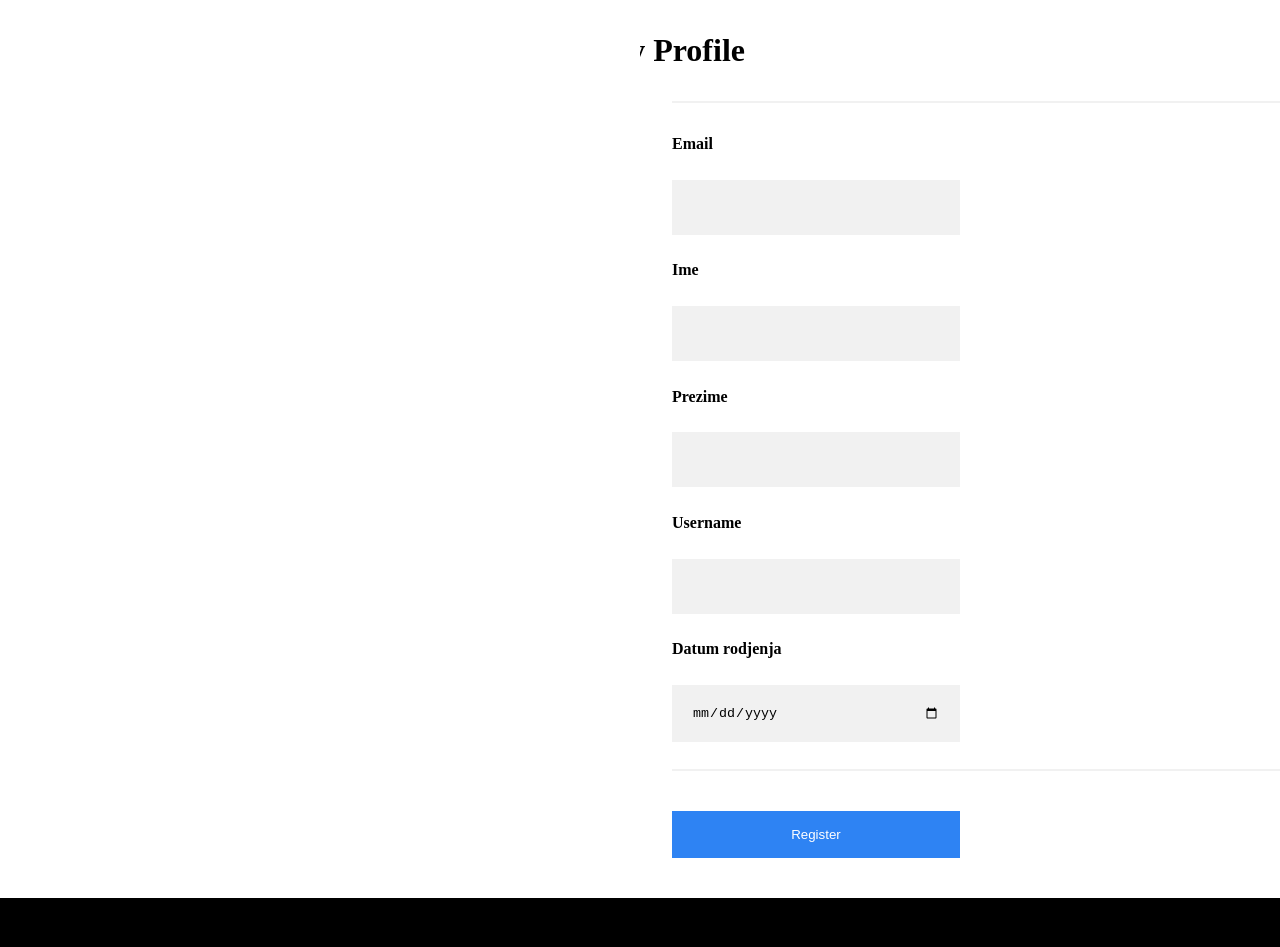
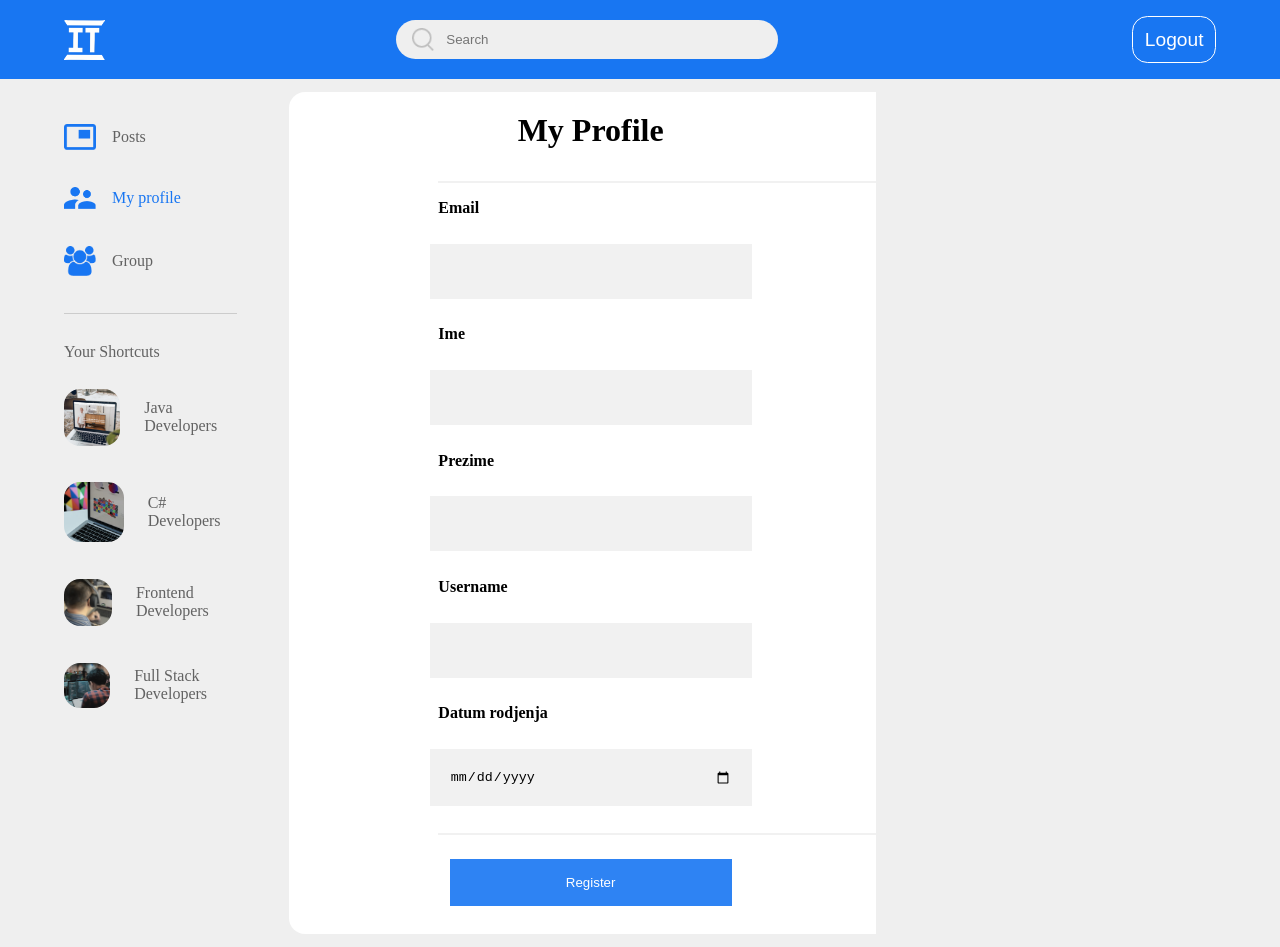
Before and after one commit to andricmilos/socijalni-client, a React (Vite) app: page /myprofile in a window 1280 px wide. Before the commit the page ends 898 px from the top, so only its background shows below. Built offline with nearby package versions, Linux system fonts and the light colour scheme; no server answers.

Commit message:
Ulepsan dizaj i myprofile

```diff
--- a/src/components/HomePage.jsx
+++ b/src/components/HomePage.jsx
@@ -1,26 +1,15 @@
 import "../styles/HomePage.css"
+import Navbar from "./Navbar";
 import { Link, useLocation } from 'react-router-dom';
 
-export default function HomePage(){
-    return(<>
-    <div className="glavni">
-            <nav>
-                <div className="nav-left">
-                    <img src="../assets/logo.png" className="logo" />
-                </div>
-                <div className="nav-right">
-                    <div className="search-box">
-                        <img src="../assets/search.png" />
-                        <input type="text" placeholder="Search" />
-                    </div>
-                </div>
-                <button className="logout"><Link to='/logout'>Logout</Link></button>
-            </nav>
-
+export default function HomePage() {
+    return (<>
+        <div className="glavni">
+            <Navbar />
             <div className="container2">
                 <div className="left-sidebar">
                     <div className="imp-links">
-                        <a href="#"><img src="../assets/news.png" />Posts</a>
+                        <a href="/log" className="chosen"><img src="../assets/news.png" />Posts</a>
                         <a href="/myprofile"><img src="../assets/friends.png" />My profile</a>
                         <a href="#"><img src="../assets/group.png" />Group</a>
                     </div>
@@ -41,7 +30,7 @@ export default function HomePage(){
                             </div>
                         </div>
                         <div className="post-input-container">
-                        <textarea rows="7" placeholder="What's on your mind, Jhon?"></textarea>
+                            <textarea rows="7" placeholder="What's on your mind, Jhon?"></textarea>
                         </div>
                     </div>
 
@@ -53,8 +42,8 @@ export default function HomePage(){
                             </div>
                         </div>
                         <p className="post-text">Lorem ipsum dolor sit amet, <span> consectetur adipisicing </span> elit. Saepe facere et, hic fuga possimus cumque reiciendis doloribus quasi fugiat, placeat magnam quas vitae laborum praesentium voluptates harum mollitia quidem ullam.
-                        Aliquam, porro. Odio voluptate ad harum praesentium eius sint quas velit voluptas expedita suscipit, perferendis vero quod deleniti, nam, animi adipisci. At repellat pariatur mollitia? Laborum asperiores perferendis explicabo dolor.</p>
-                        <img src="../assets/feed-image-1.png" className="post-img"/>
+                            Aliquam, porro. Odio voluptate ad harum praesentium eius sint quas velit voluptas expedita suscipit, perferendis vero quod deleniti, nam, animi adipisci. At repellat pariatur mollitia? Laborum asperiores perferendis explicabo dolor.</p>
+                        <img src="../assets/feed-image-1.png" className="post-img" />
                     </div>
 
                     <div className="post-container">
@@ -65,8 +54,8 @@ export default function HomePage(){
                             </div>
                         </div>
                         <p className="post-text">Lorem ipsum dolor sit amet, <span> consectetur adipisicing </span> elit. Saepe facere et, hic fuga possimus cumque reiciendis doloribus quasi fugiat, placeat magnam quas vitae laborum praesentium voluptates harum mollitia quidem ullam.
-                        Aliquam, porro. Odio voluptate ad harum praesentium eius sint quas velit voluptas expedita suscipit, perferendis vero quod deleniti, nam, animi adipisci. At repellat pariatur mollitia? Laborum asperiores perferendis explicabo dolor.</p>
-                        <img src="../assets/feed-image-2.png" className="post-img"/>
+                            Aliquam, porro. Odio voluptate ad harum praesentium eius sint quas velit voluptas expedita suscipit, perferendis vero quod deleniti, nam, animi adipisci. At repellat pariatur mollitia? Laborum asperiores perferendis explicabo dolor.</p>
+                        <img src="../assets/feed-image-2.png" className="post-img" />
                     </div>
 
                     <div className="post-container">
@@ -77,8 +66,8 @@ export default function HomePage(){
                             </div>
                         </div>
                         <p className="post-text">Lorem ipsum dolor sit amet, <span> consectetur adipisicing </span> elit. Saepe facere et, hic fuga possimus cumque reiciendis doloribus quasi fugiat, placeat magnam quas vitae laborum praesentium voluptates harum mollitia quidem ullam.
-                        Aliquam, porro. Odio voluptate ad harum praesentium eius sint quas velit voluptas expedita suscipit, perferendis vero quod deleniti, nam, animi adipisci. At repellat pariatur mollitia? Laborum asperiores perferendis explicabo dolor.</p>
-                        <img src="../assets/feed-image-3.png" className="post-img"/>
+                            Aliquam, porro. Odio voluptate ad harum praesentium eius sint quas velit voluptas expedita suscipit, perferendis vero quod deleniti, nam, animi adipisci. At repellat pariatur mollitia? Laborum asperiores perferendis explicabo dolor.</p>
+                        <img src="../assets/feed-image-3.png" className="post-img" />
                     </div>
                 </div>
                 <div className="right-sidebar"></div>
--- a/src/components/MyProfile.jsx
+++ b/src/components/MyProfile.jsx
@@ -1,42 +1,73 @@
 import "../styles/MyProfile.css"
 import React, { useState, useEffect } from 'react';
 import { useNavigate } from 'react-router-dom';
+import Navbar from "./Navbar";
 
-export default function MyProfile(){
-    useEffect(() => {
-        fetch('http://localhost:8080/api/user/ulogovani', { mode: 'cors', credentials: 'include' })
+export default function MyProfile() {
+  var data;
+  useEffect(() => {
+    fetch('http://localhost:8080/api/user/ulogovani', { mode: 'cors', credentials: 'include' })
+      .then(response => response.json())
+      .then((jsonData) => {
+        fetch('http://localhost:8080/api/user/' + jsonData.ID, { mode: 'cors', credentials: 'include' })
           .then(response => response.json())
           .then((jsonData) => {
-            alert(jsonData.ID)
+            data = JSON.parse(jsonData)
+            console.log(jsonData)
           })
           .catch((error) => {
             console.error(error)
           })
-      }, []);
-    return(<>
-   <form className="mojaForma">
-        <div class="containera">
+      })
+      .catch((error) => {
+        console.error(error)
+      })
+  }, []);
+
+  return (<>
+    <div className="glavni">
+      <Navbar />
+      <div className="container2">
+        <div className="left-sidebar">
+          <div className="imp-links">
+            <a href="/log"><img src="../assets/news.png" />Posts</a>
+            <a href="/myprofile" className="chosen"><img src="../assets/friends.png" />My profile</a>
+            <a href="#"><img src="../assets/group.png" />Group</a>
+          </div>
+          <div className="shortcut-links">
+            <p>Your Shortcuts</p>
+            <a href="#"><img src="../assets/shortcut-1.png" />Java Developers</a>
+            <a href="#"><img src="../assets/shortcut-2.png" />C# Developers</a>
+            <a href="#"><img src="../assets/shortcut-3.png" />Frontend Developers</a>
+            <a href="#"><img src="../assets/shortcut-4.png" />Full Stack Developers</a>
+          </div>
+        </div>
+        <div className="main-content2">
+          <form className="write-post-container2">
             <h1 className="myProfileNaslov">My Profile</h1>
-            <hr className="myLine"/>
+            <hr className="myLine" />
 
             <label><b className="bold">Email</b></label>
-            <input type="email" className="myimput"/>
+            <input type="email" className="myimput" />
 
             <label><b className="bold">Ime</b></label>
-            <input type="text" className="myimput"/>
+            <input type="text" className="myimput" />
 
             <label><b className="bold">Prezime</b></label>
-            <input type="text" className="myimput"/>
+            <input type="text" className="myimput" />
 
             <label><b className="bold">Username</b></label>
-            <input type="text" className="myimput"/>
+            <input type="text" className="myimput" />
 
             <label><b className="bold">Datum rodjenja</b></label>
-            <input type="date" className="myimput"/>
-            <hr className="myLine"/>
+            <input type="date" className="myimput" />
+            <hr className="myLine" />
 
             <button type="submit" class="registerbtn">Register</button>
+          </form>
         </div>
-    </form>
-    </>)
+        <div className="right-sidebar"></div>
+      </div>
+    </div>
+  </>)
 }
--- /dev/null
+++ b/src/components/Navbar.jsx
@@ -0,0 +1,19 @@
+import "../styles/HomePage.css"
+import { Link, useLocation } from 'react-router-dom';
+
+export default function Navbar() {
+    return (<>
+        <nav>
+            <div className="nav-left">
+                <img src="../assets/logo.png" className="logo" />
+            </div>
+            <div className="nav-right">
+                <div className="search-box">
+                    <img src="../assets/search.png" />
+                    <input type="text" placeholder="Search" />
+                </div>
+            </div>
+            <button className="logout"><Link className="noUnderline" to='/logout'>Logout</Link></button>
+        </nav>
+    </>)
+}
--- a/src/styles/HomePage.css
+++ b/src/styles/HomePage.css
@@ -69,7 +69,6 @@ nav{
     margin-top: 4em;
 }
 .glavni{
-    height: 100vh;
     background-color: #efefef;
 }
 .imp-links a, .shortcut-links a{
@@ -84,7 +83,7 @@ nav{
     width: 2em;
     margin-right: 1em;
 }
-.imp-links a:last-child{
+.imp-links .chosen{
     color: #1876f2;
 }
 .imp-links{
@@ -129,16 +128,16 @@ nav{
     margin-right: 1em;
 }
 .write-post-container{
-    width: 100%;
+    width: 96%;
     background: #fff;
     border-radius: 1em;
     padding: 20px;
     color: #626262;
 }
 .post-container{
-    width: 100%;
+    width: 93%;
     background: #fff;
-    border-radius: 6px;
+    border-radius: 1em;
     padding: 2em;
     color: #626262;
     margin: 20px 0;
@@ -181,7 +180,11 @@ nav{
     background-color: #1876f2;
     color: white;
     border: 0.1em solid white;
+    border-radius: 0.8em;
     cursor: pointer;
-    padding: 0.5em;
+    padding: 0.6em;
     font-size: 1.2em;
 }
+.noUnderline{
+    text-decoration: none;
+}
--- a/src/styles/Login.css
+++ b/src/styles/Login.css
@@ -41,7 +41,7 @@
     filter: drop-shadow(0 3px 5px rgba(25,38,56,.14));
 }
 .input-wrapper input{
-    width: 340px;
+    width: 300px;
     height: 100%;
     border: 0;
     font-size: 14px;
--- a/src/styles/MyProfile.css
+++ b/src/styles/MyProfile.css
@@ -1,20 +1,20 @@
 *{
     margin: 0;
     padding: 0;
-    box-sizing: border-box;
 }
 .mojaForma{
     background-color: white;
+
 }
 .containera {
-    padding: 2em;
+    margin-top: -42em;
     background-color: white;
-    margin-left: 40em;
 }
 .myLine {
     border: 1px solid #f1f1f1;
-    margin-bottom: 2em;
-    width: 38em ;
+    margin-bottom: 1em;
+    margin-left: 23%;
+    width: 28.3em ;
 }
 .myimput {
     width: 50%;
@@ -47,8 +47,51 @@
 .bold{
     color: black;
     display: flex;
+    margin-left: 23%;
 }
 .myProfileNaslov{
     color: black;
-    margin-left: -18em;
 }
+.left-sidebar{
+    flex-basis: 15%;
+    position: flex;
+    top:16em;
+    align-self: flex-start;
+}
+.imp-links a, .shortcut-links a{
+    text-decoration: none;
+    display: flex;
+    align-items: center;
+    margin-bottom: 2.3em;
+    color: #626262;
+    width: fit-content;
+}
+.imp-links a img{
+    width: 2em;
+    margin-right: 1em;
+}
+.imp-links{
+    border-bottom: 1px solid #ccc;
+    width: 20em;
+}
+.shortcut-links a img{
+    width: 4em;
+    border-radius: 1em;
+    margin-right: 1.5em;
+}
+.shortcut-links p{
+    margin: 1.8em 0;
+    color: #626262;
+    font-weight: 500;
+}
+.main-content2{
+    flex-basis: 51%;
+}
+.write-post-container2{
+    text-align: center;
+    width: 96%;
+    background: #fff;
+    border-radius: 1em;
+    padding: 20px;
+    color: #626262;
+}
```
Also changed, not shown: src/components/Login.jsx (+8 -8 lines).
